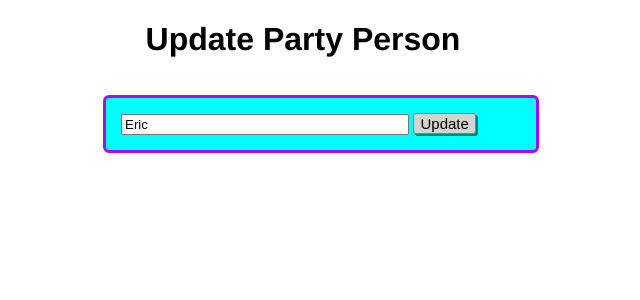
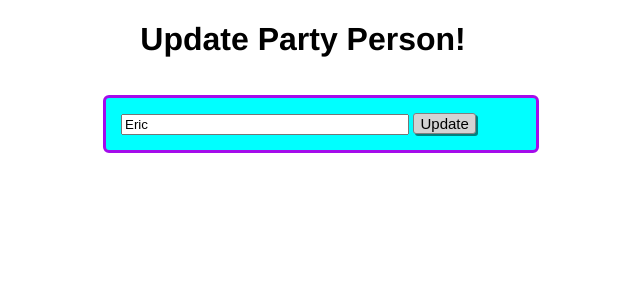
Before and after one commit to dkane-git/flask-sample, a Flask app: page /update/2 in a window 1280 px wide. Shown: the top 300 px of the page, without its empty margins (337-977 px from the left). Run offline with Flask 2, Linux system fonts and the light colour scheme; data comes from the database, SQL or seed files in the repository.

Commit message:
test commit

```diff
--- a/templates/update.html
+++ b/templates/update.html
@@ -6,7 +6,7 @@
 
 {% block body %}
 <div class="content">
-    <h1 style="text-align: center">Update Party Person</h1>
+    <h1 style="text-align: center">Update Party Person!</h1>
 
     <div class="form">
         <form action="/update/{{task.id}}" method="POST">
```
